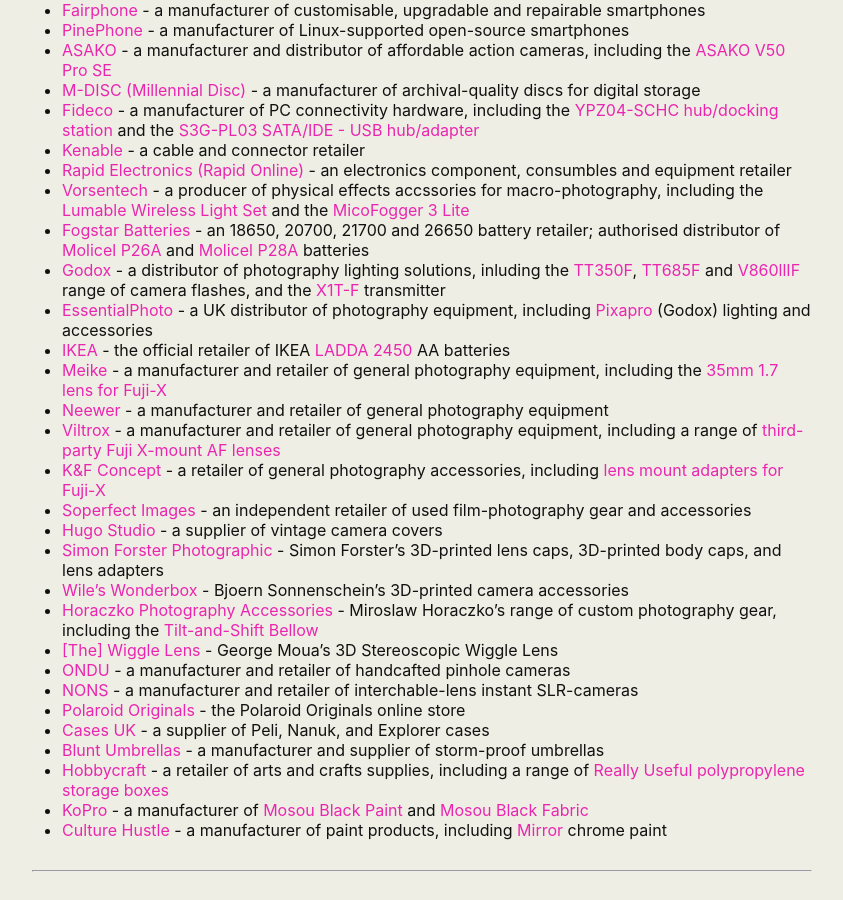
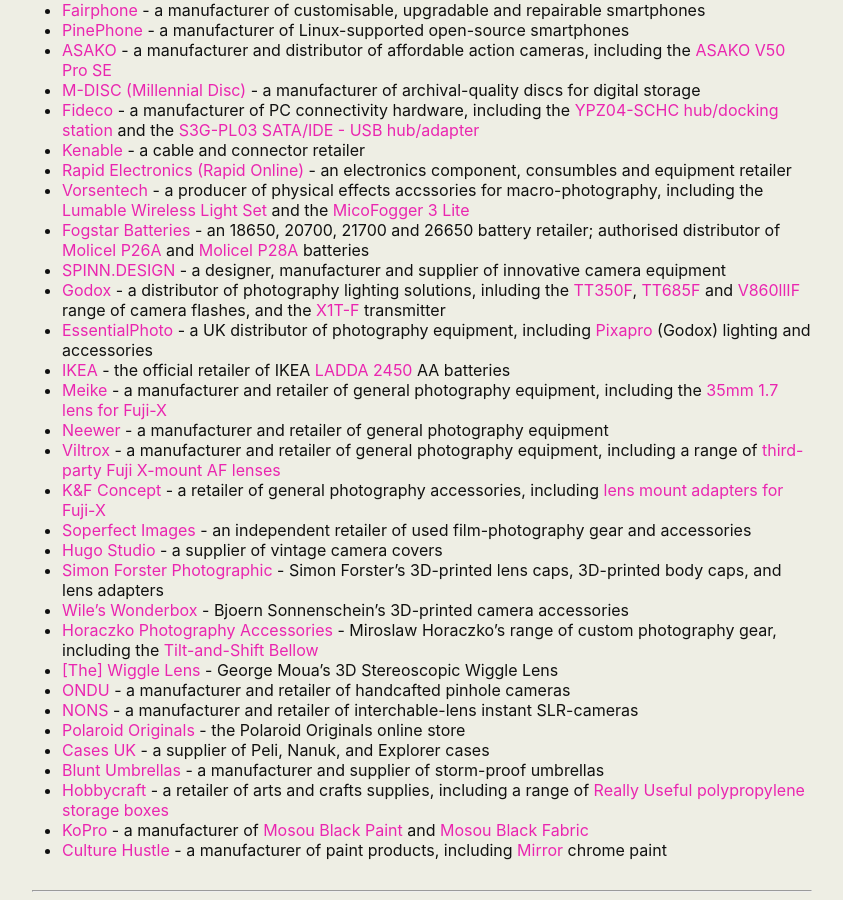
Before and after one commit to martbetz/martbetz.github.io, a Jekyll site: the page built from useful-links.html, in a window 1280 px wide and 900 px high, scrolled down 10087 px. Shown: the whole window, without its empty margins (218-1061 px from the left). Built offline with Jekyll 4.4.1, drawn with Linux system fonts in a browser that asks for light colours.

Commit message:
Update useful-links.html

```diff
--- a/useful-links.html
+++ b/useful-links.html
@@ -459,6 +459,7 @@
 <li><a href="https://www.rapidonline.com">Rapid Electronics (Rapid Online)</a> - an electronics component, consumbles and equipment retailer</li>
 <li><a href="https://vosentech.com/">Vorsentech</a> - a producer of physical effects accssories for macro-photography, including the <a href="https://vosentech.com/index.php/product/lumable-wireless-lights-set/">Lumable Wireless Light Set</a> and the <a href="https://vosentech.com/index.php/product/microfogger-3-lite/">MicoFogger 3 Lite</a>
 <li><a href="https://www.fogstar.co.uk">Fogstar Batteries</a> - an 18650, 20700, 21700 and 26650 battery retailer; authorised distributor of <a href="https://www.fogstar.co.uk/collections/batteries/products/molicel-p26a">Molicel P26A</a> and <a href="https://www.fogstar.co.uk/collections/batteries/products/molicel-p28a-18650-battery">Molicel P28A</a> batteries</li>
+<li><a hfref="https://www.spinn.design/">SPINN.DESIGN</a> - a designer, manufacturer and supplier of innovative camera equipment</li>
 <li><a href="http://www.godox.com/index.html">Godox</a> - a distributor of photography lighting solutions, inluding the <a href="http://godox.com/product-d/TT350F.html">TT350F</a>, <a href="http://godox.com/product-d/TT685F.html">TT685F</a> and <a href="http://godox.com/product-d/V860III.html">V860llIF</a> range of camera flashes, and the <a href="http://godox.com/product-d/X1T-F.html">X1T-F</a> transmitter</li>
 <li><a href="https://www.essentialphoto.co.uk">EssentialPhoto</a> - a UK distributor of photography equipment, including <a href="https://www.essentialphoto.co.uk/blog/post/godox/">Pixapro</a> (Godox) lighting and accessories</li>
 <li><a href="https://www.ikea.com/gb/en/">IKEA</a> - the official retailer of IKEA <a href="https://www.ikea.com/gb/en/p/ladda-rechargeable-battery-hr06-aa-1-2v-50504692/">LADDA 2450</a> AA batteries</li>
```
